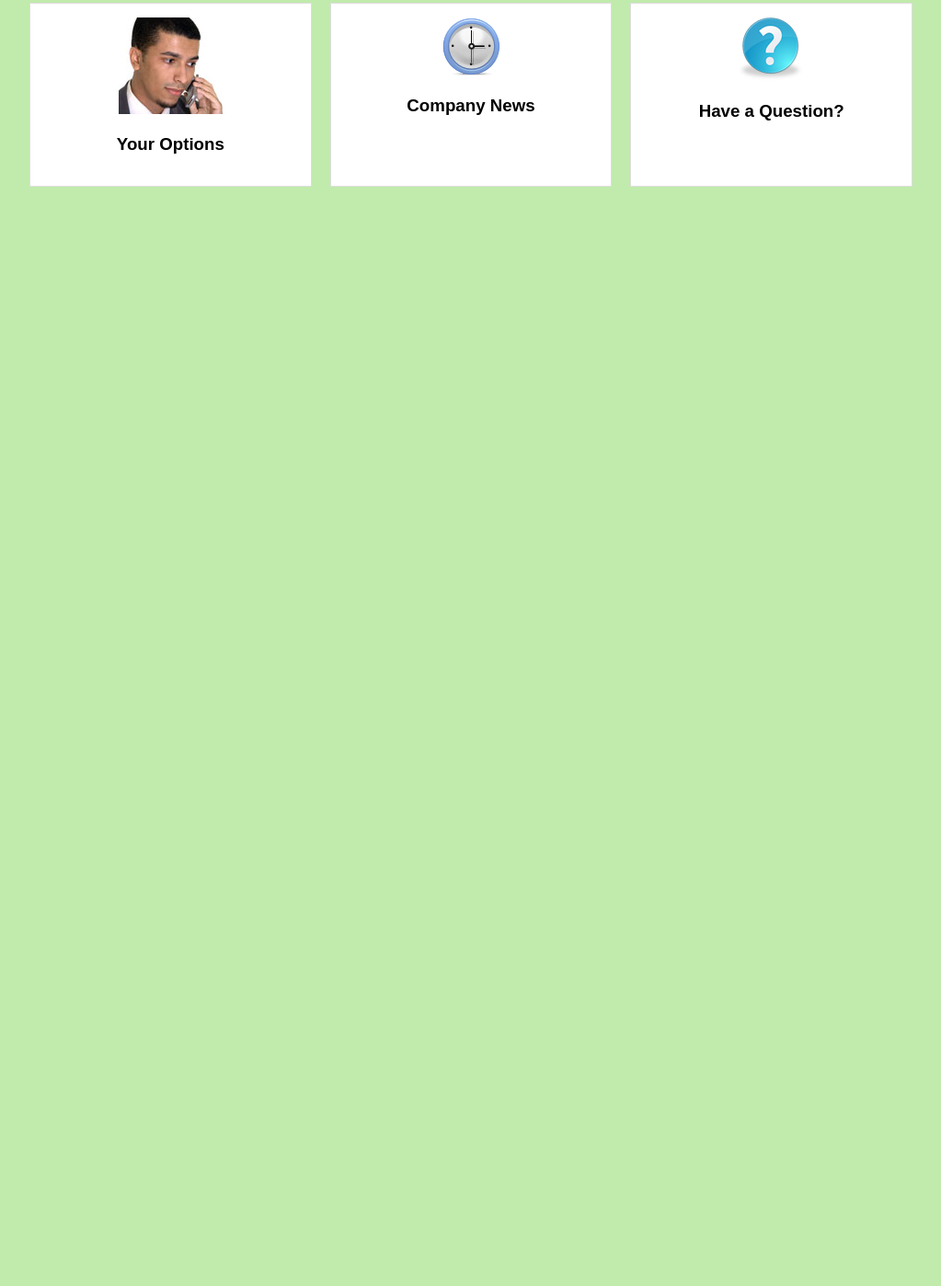
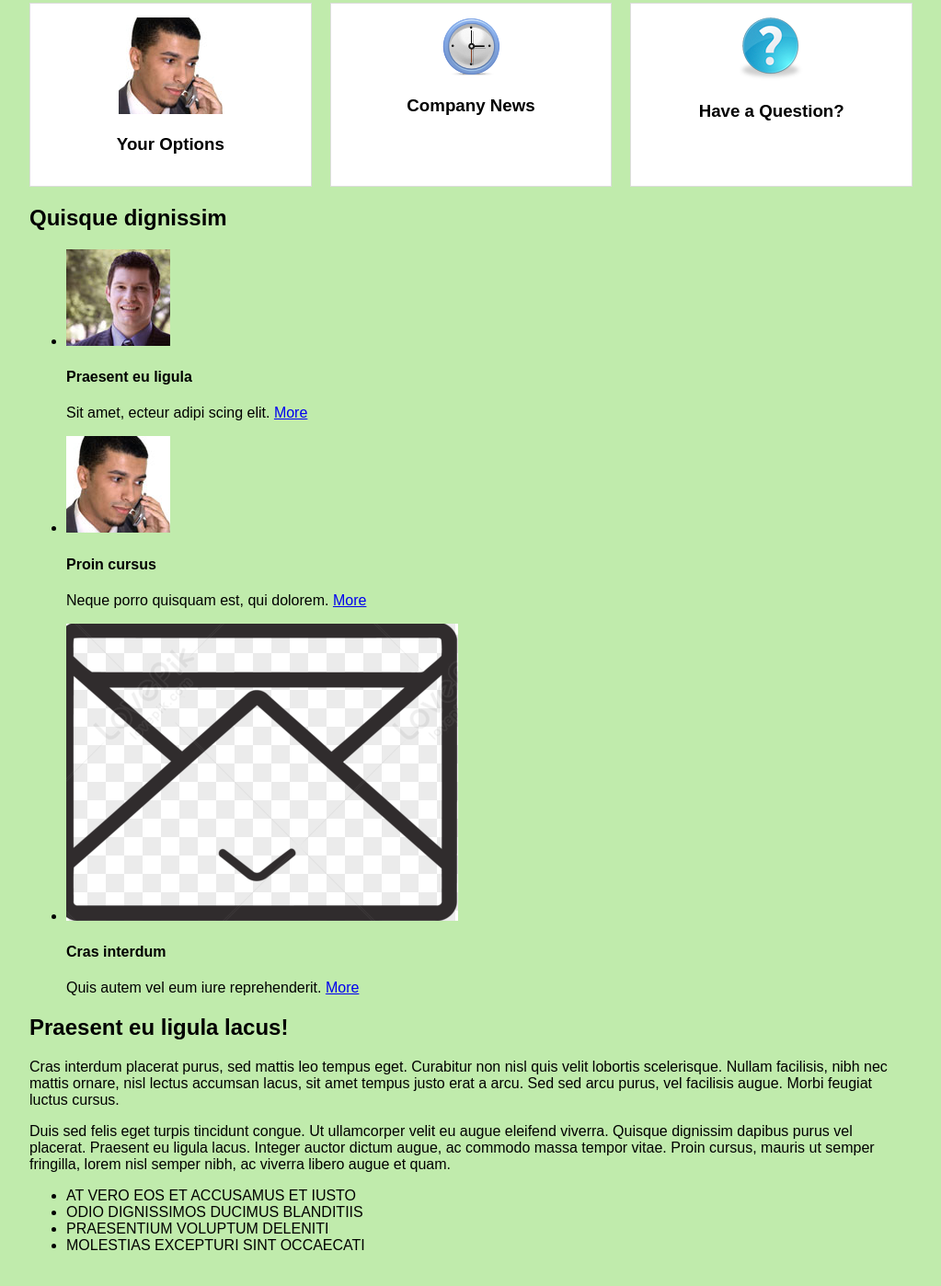
Before and after one commit to yutai934357/code0917, a plain HTML site: page coloer.css/firstbs.html in a window 1280 px wide. Shown: the part 410-1808 px from the top of the page at 92% size, without its empty margins (128-1151 px from the left). Before the commit the page ends 800 px from the top, so only its background shows below. Drawn offline with Linux system fonts and the light colour scheme.

Commit message:
10170005

```diff
--- a/coloer.css/firstbs.html
+++ b/coloer.css/firstbs.html
@@ -43,6 +43,54 @@
                 <h3>Have a Question?</h3>
                 <p></p>
             </div>
+            </section> <section class="content-area">
+
+            <aside class="sidebar">
+                <h2>Quisque dignissim</h2>
+
+                <ul>
+                    <li class="sidebar-item">
+                        <img src="/images/img4.jpg" alt="個人圖示">
+                        <div class="item-content">
+                            <h4>Praesent eu ligula</h4>
+                            <p>Sit amet, ecteur adipi scing elit. <a href="#">More</a></p>
+                        </div>
+                    </li>
+                    <li class="sidebar-item">
+                        <img src="/images/img2.jpg" alt="電話圖示">
+                        <div class="item-content">
+                            <h4>Proin cursus</h4>
+                            <p>Neque porro quisquam est, qui dolorem. <a href="#">More</a></p>
+                        </div>
+                    </li>
+                    <li class="sidebar-item">
+                        <img src="/images/email.png" alt="信件圖示">
+                        <div class="item-content">
+                            <h4>Cras interdum</h4>
+                            <p>Quis autem vel eum iure reprehenderit. <a href="#">More</a></p>
+                        </div>
+                    </li>
+                </ul>
+            </aside>
+
+            <main class="main-content">
+                <h2>Praesent eu ligula lacus!</h2>
+                <p>
+                    Cras interdum placerat purus, sed mattis leo tempus eget. Curabitur non nisl quis velit lobortis scelerisque. Nullam facilisis, nibh nec mattis ornare, nisl lectus accumsan lacus, sit amet tempus justo erat a arcu. Sed sed arcu purus, vel facilisis augue. Morbi feugiat luctus cursus.
+                </p>
+                <p>
+                    Duis sed felis eget turpis tincidunt congue. Ut ullamcorper velit eu augue eleifend viverra. Quisque dignissim dapibus purus vel placerat. Praesent eu ligula lacus. Integer auctor dictum augue, ac commodo massa tempor vitae. Proin cursus, mauris ut semper fringilla, lorem nisl semper nibh, ac viverra libero augue et quam.
+                </p>
+                <ul class="styled-list">
+                    <li>AT VERO EOS ET ACCUSAMUS ET IUSTO</li>
+                    <li>ODIO DIGNISSIMOS DUCIMUS BLANDITIIS</li>
+                    <li>PRAESENTIUM VOLUPTUM DELENITI</li>
+                    <li>MOLESTIAS EXCEPTURI SINT OCCAECATI</li>
+                </ul>
+            </main>
+
+        </section>
+        </div> </body>
 
         </section>
 
```
Also changed, not shown: coloer.css/bs5_2.html (+4 -7 lines), images/email.png (added).
